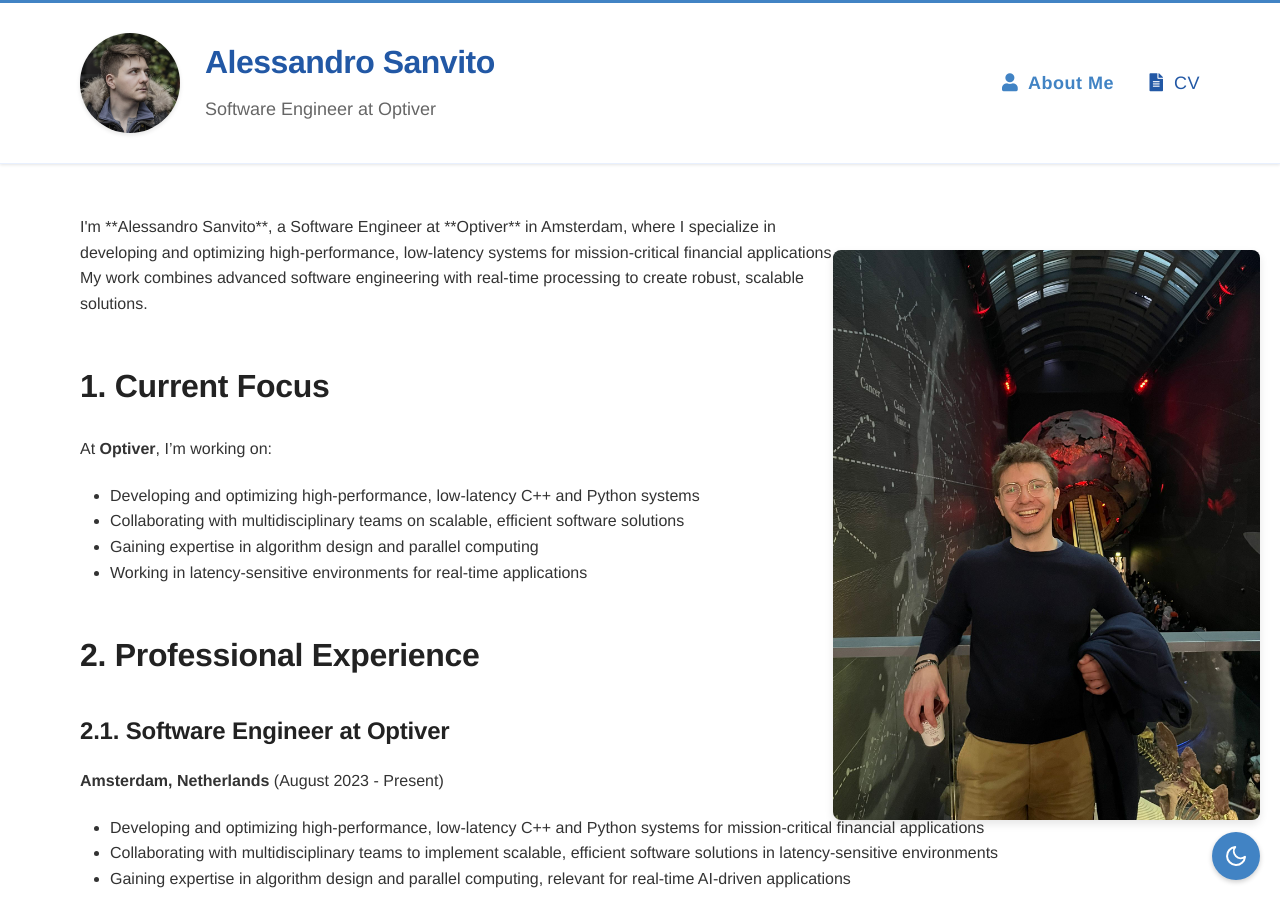
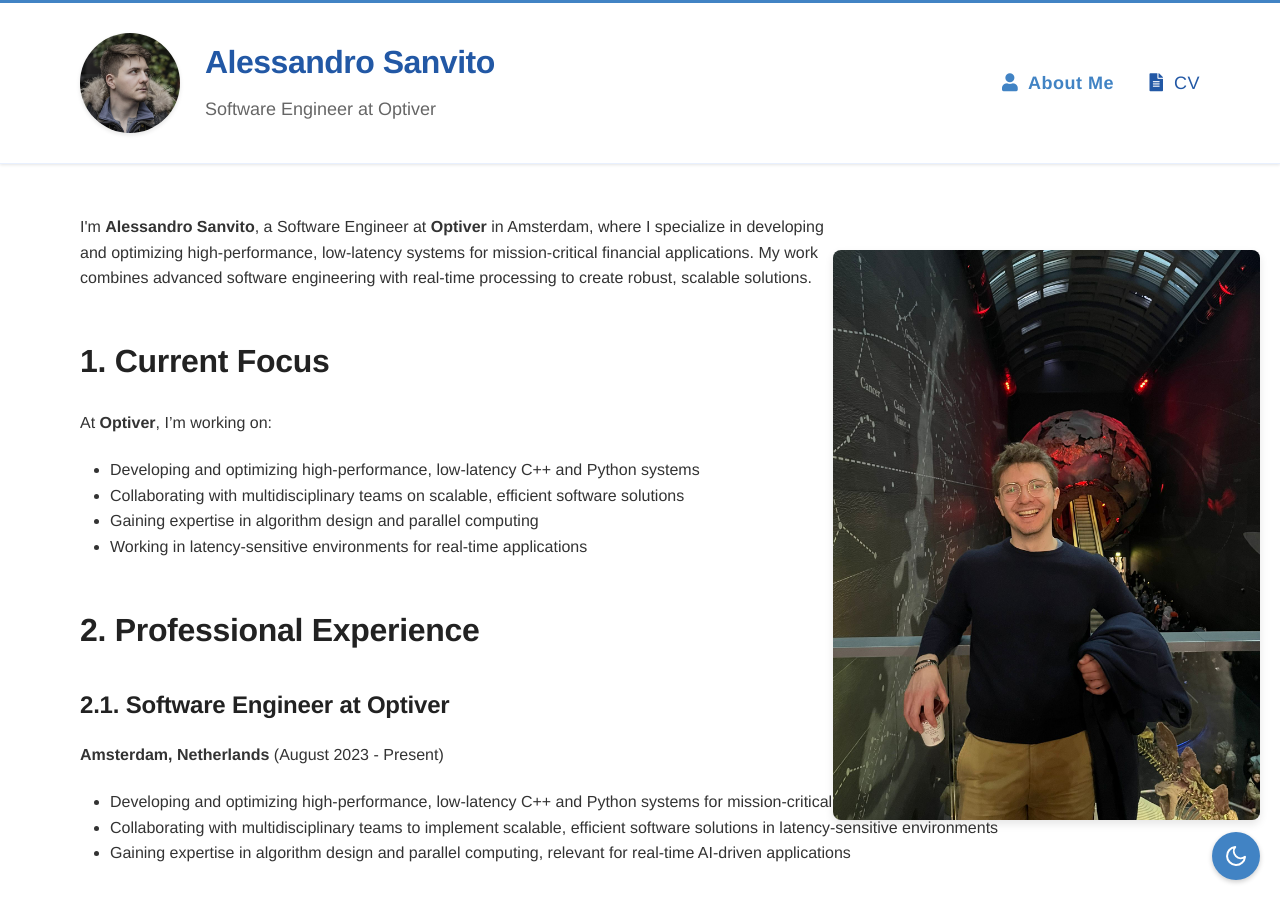
Before and after one commit to Alexdruso/Alexdruso.github.io, a Jekyll site: the page built from docs/index.md, in a window 1280 px wide and 900 px high. Built offline with Jekyll 4.4.1, drawn with Linux system fonts in a browser that asks for light colours.

Commit message:
fix: bold

```diff
--- a/docs/index.md
+++ b/docs/index.md
@@ -5,7 +5,7 @@ layout: page
 
 <div class="about-container">
   <div class="about-content">
-    I'm **Alessandro Sanvito**, a Software Engineer at **Optiver** in Amsterdam, where I specialize in developing and optimizing high-performance, low-latency systems for mission-critical financial applications. My work combines advanced software engineering with real-time processing to create robust, scalable solutions.
+    I'm <strong>Alessandro Sanvito</strong>, a Software Engineer at <strong>Optiver</strong> in Amsterdam, where I specialize in developing and optimizing high-performance, low-latency systems for mission-critical financial applications. My work combines advanced software engineering with real-time processing to create robust, scalable solutions.
   </div>
   <div class="profile-picture">
     <img src="/images/alessandro.jpeg" alt="Alessandro Sanvito" />
@@ -14,7 +14,7 @@ layout: page
 
 ## 1. Current Focus
 
-At **Optiver**, I'm working on:
+At <strong>Optiver</strong>, I'm working on:
 - Developing and optimizing high-performance, low-latency C++ and Python systems
 - Collaborating with multidisciplinary teams on scalable, efficient software solutions
 - Gaining expertise in algorithm design and parallel computing
@@ -23,13 +23,13 @@ At **Optiver**, I'm working on:
 ## 2. Professional Experience
 
 ### 2.1. Software Engineer at Optiver
-**Amsterdam, Netherlands** (August 2023 - Present)
+<strong>Amsterdam, Netherlands</strong> (August 2023 - Present)
 - Developing and optimizing high-performance, low-latency C++ and Python systems for mission-critical financial applications
 - Collaborating with multidisciplinary teams to implement scalable, efficient software solutions in latency-sensitive environments
 - Gaining expertise in algorithm design and parallel computing, relevant for real-time AI-driven applications
 
 ### 2.2. AI Research Intern at Mercedes-Benz (AI-SEE Project)
-**Stuttgart, Germany** (May 2022 - June 2023)
+<strong>Stuttgart, Germany</strong> (May 2022 - June 2023)
 - Conducted cutting-edge research on 3D human avatar modeling from monocular video data
 - Designed and implemented generative neural models, including NeRFs and Diffusion Models
 - Collaborated with a cross-functional R&D team, resulting in a publication at ICCV
@@ -38,19 +38,19 @@ At **Optiver**, I'm working on:
 ## 3. Education
 
 ### 3.1. MSc. in ICT Innovation, Data Science
-**KTH Royal Institute of Technology** (Sept. 2020 - May 2023)
+<strong>KTH Royal Institute of Technology</strong> (Sept. 2020 - May 2023)
 - Final grade: A - Excellent
 - Implemented neural network architectures in NumPy (MLPs, Hopfield Networks, Deep Belief Networks)
 - Reproduced data mining-related papers in Python and Java
 
 ### 3.2. MSc. in Computer Science and Engineering
-**Polytechnic University of Milan** (Sept. 2020 - Jul. 2023)
+<strong>Polytechnic University of Milan</strong> (Sept. 2020 - Jul. 2023)
 - Final grade: 110/110 cum laude
 - Developed a winning ML solution for the RecSys Challenge 2021
 - Built a recommender system for a book catalogue with NumPy, SciPy, and Pandas
 
 ### 3.3. BSc. in Engineering of Computing Systems
-**Polytechnic University of Milan** (Sept. 2017 - Jul. 2020)
+<strong>Polytechnic University of Milan</strong> (Sept. 2017 - Jul. 2020)
 - Final grade: 109/110
 - Implemented a cardboard game in Java with extensive testing
 - Created a performance-oriented graph manipulation tool in C
```
